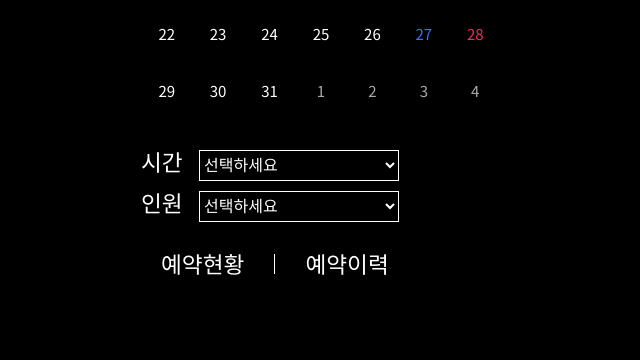
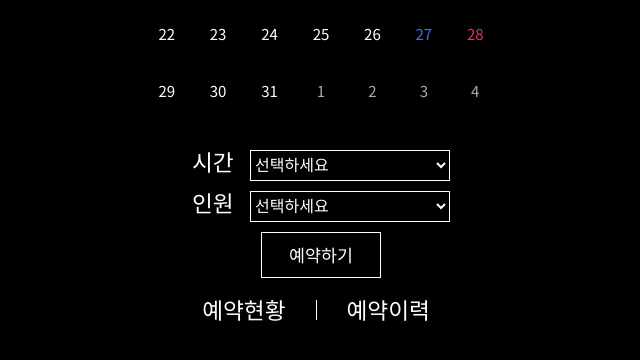
Before and after one commit to joodahye/ssma_calendar, a plain HTML site: page index.html in a window 1280 px wide. Shown: the part 802-1162 px from the top of the page, without its empty margins (319-959 px from the left). Drawn offline with nearby package versions, Linux system fonts and the light colour scheme.

Commit message:
Add files via upload

```diff
--- a/css/sma.css
+++ b/css/sma.css
@@ -267,7 +267,7 @@ main > a:hover {
 
 /***예약시간***/
 #input {
-	padding-left: 70px;
+	text-align: center;
 	font-size: 1.7rem;
 }
 #input select {
@@ -281,16 +281,25 @@ main > a:hover {
 	font-size: 1.2rem;
 }
 #reservation {
+	border: 1px solid white;
+	width: 120px;
+	margin: auto;
+	padding: 10px;
+	text-align: center;
+	font-size: 1.3rem;
+}
+#check {
 	margin-top: 20px;
-	margin-bottom: 50px;
+	margin-bottom: 70px;
 	display: flex;
 	align-items: center;
+	justify-content: center;
 	padding-left: 20px;
 }
-#reservation a {
+#check a {
 	margin-right: 30px;
 }
-#reservation hr {
+#check hr {
 	width: 1px;
 	height: 20px;
 	margin-right: 30px;
--- a/index.html
+++ b/index.html
@@ -50,7 +50,7 @@
 			</div>
 		</nav>
 		<main>
-			<a href="#">서소문 본관</a>
+			<a href="https://joodahye.github.io/ssma_seomuseum/">서소문 본관</a>
 			<a href="#">북서울 미술관</a>
 			<a href="#">남서울 미술관</a>
 			<a href="#">백남준 기념관</a>
@@ -104,7 +104,8 @@
 						<option>7</option>
 						<option>8</option>
 					</select>
-			<div id="reservation">
+					<a href="#" id="reservation">예약하기</a>
+			<div id="check">
 				<a href="#">예약현황</a>
 				<hr>
 				<a href="#">예약이력</a>
@@ -112,9 +113,9 @@
 			</div>
 		</main>
 		<footer>
-			<a href="#"><img src="images/map.png" alt="map"></a>
-			<a href="#"><img src="images/calander.png" alt="calander"></a>
-			<a href="#"><img src="images/userWhite.png" alt="user"></a>
+			<a href="https://joodahye.github.io/ssma_map/"><img src="images/map.png" alt="map"></a>
+			<a href="https://joodahye.github.io/ssma_calendar/"><img src="images/calander.png" alt="calander"></a>
+			<a href="https://joodahye.github.io/ssma_user/"><img src="images/userWhite.png" alt="user"></a>
 		</footer>
 	</div>
 </body>
```
